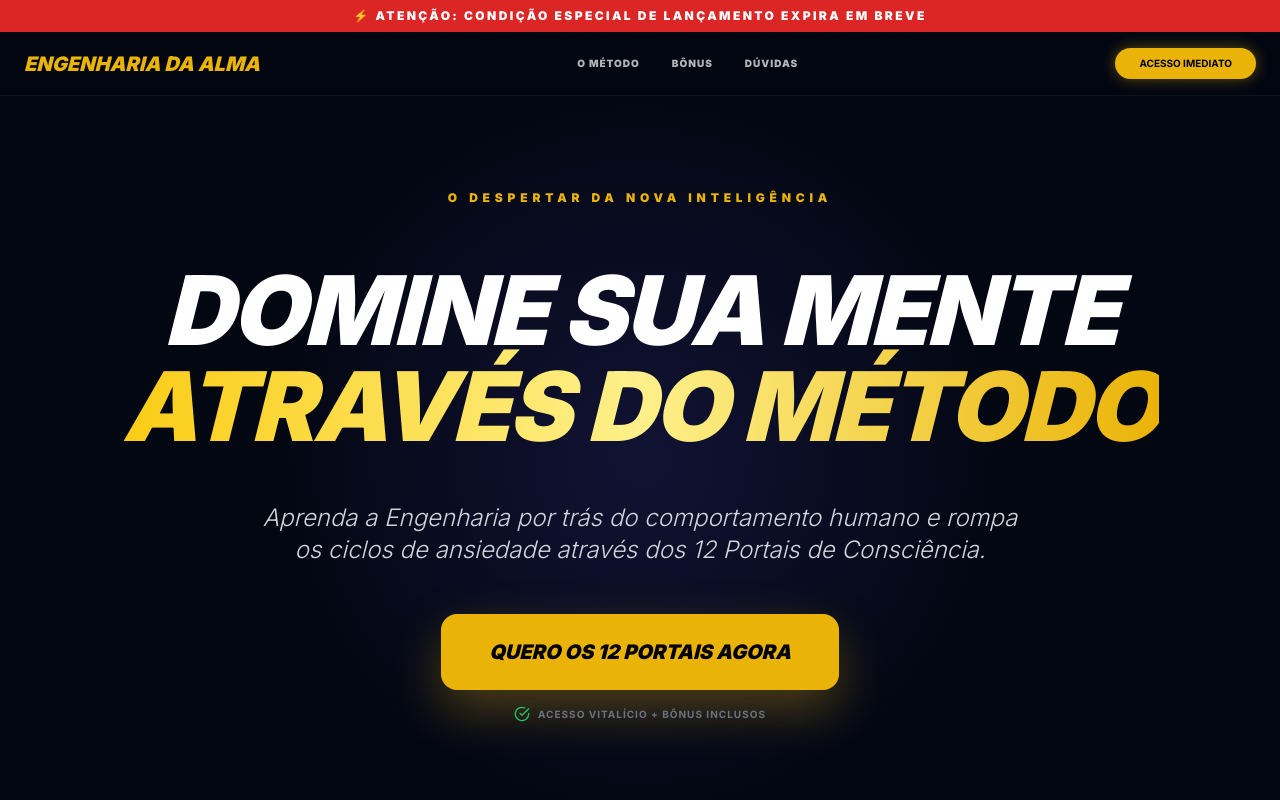
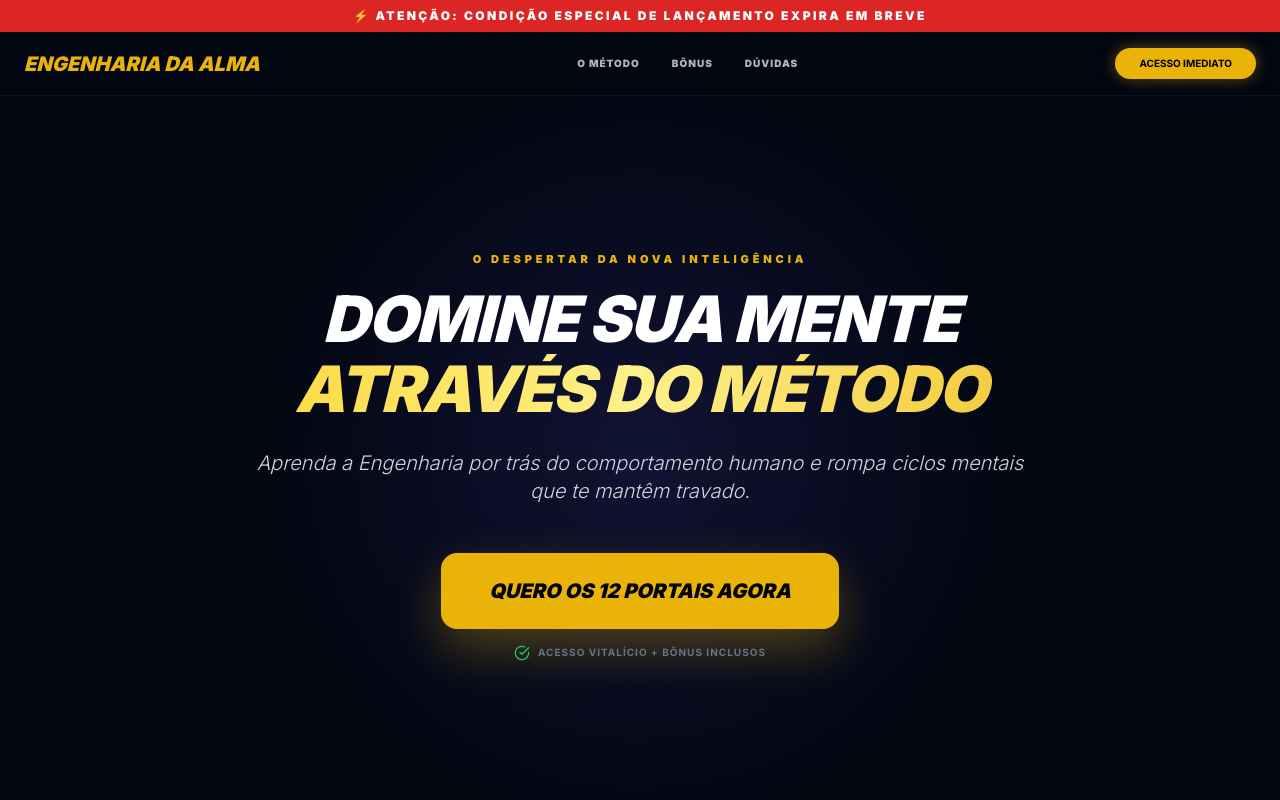
Before and after one commit to engenharia-da-alma/Engenharia-da-Alma, a plain HTML site: page index.html in a window 1280 px wide. Shown: the top 800 px of the page. Drawn offline with nearby package versions, Linux system fonts and the light colour scheme.

Commit message:
Update index.html

```diff
--- a/index.html
+++ b/index.html
@@ -46,18 +46,22 @@ src="https://www.facebook.com/tr?id=2329926710848430&ev=PageView&noscript=1"
 
     <header class="relative min-h-[90vh] flex items-center justify-center overflow-hidden bg-[radial-gradient(circle_at_center,_var(--tw-gradient-stops))] from-indigo-900/30 via-gray-950 to-gray-950">
         <div class="container mx-auto px-6 text-center z-10">
-            <h2 class="text-yellow-500 font-black tracking-[0.4em] mb-4 text-xs uppercase">O Despertar da Nova Inteligência</h2>
-            <h1 class="text-4xl sm:text-5xl md:text-6xl lg:text-7xl xl:text-8xl
-           font-extrabold leading-[1.05] mb-8 italic tracking-tight uppercase pt-10 pb-4 text-center">
-    DOMINE SUA MENTE <br>
-    <span class="text-transparent bg-clip-text bg-gradient-to-r from-yellow-400 via-yellow-200 to-yellow-500">
+            <h2 class="text-yellow-500 font-black tracking-[0.35em] mb-4 text-[11px] uppercase text-center">
+    O Despertar da Nova Inteligência
+</h2>
+
+<h1 class="text-[clamp(36px,5vw,72px)]
+           font-black leading-[1.1] mb-6 italic tracking-tight uppercase text-center">
+    DOMINE SUA MENTE
+    <span class="block text-transparent bg-clip-text bg-gradient-to-r from-yellow-400 via-yellow-200 to-yellow-500">
         ATRAVÉS DO MÉTODO
     </span>
 </h1>
 
-            <p class="text-lg md:text-2xl text-gray-300 max-w-3xl mx-auto mb-12 font-light leading-relaxed italic">
-                Aprenda a Engenharia por trás do comportamento humano e rompa os ciclos de ansiedade através dos 12 Portais de Consciência.
-            </p>
+<p class="text-base md:text-xl text-gray-300 max-w-3xl mx-auto mb-12 font-light leading-relaxed italic text-center">
+    Aprenda a Engenharia por trás do comportamento humano e rompa ciclos mentais que te mantêm travado.
+</p>
+
             <div class="space-y-4">
                 <a href="#oferta" class="bg-yellow-500 text-black px-12 py-6 rounded-2xl text-xl font-black hover:scale-105 transition-all shadow-[0_20px_50px_rgba(234,179,8,0.3)] inline-block uppercase italic">
                     Quero os 12 Portais agora
```
